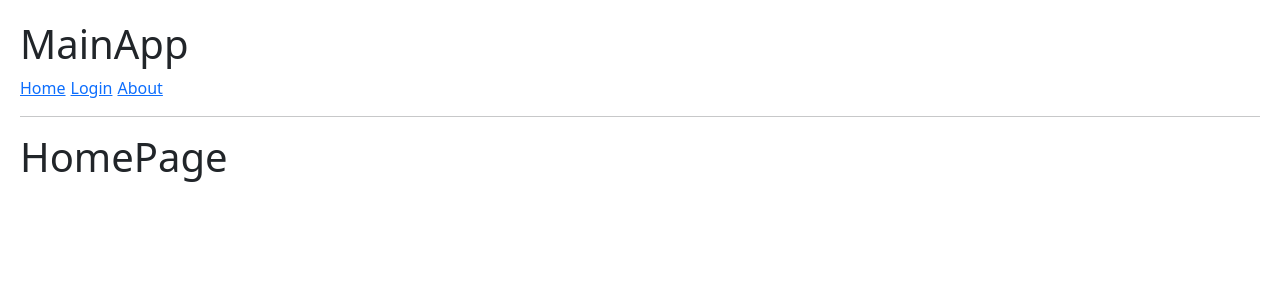
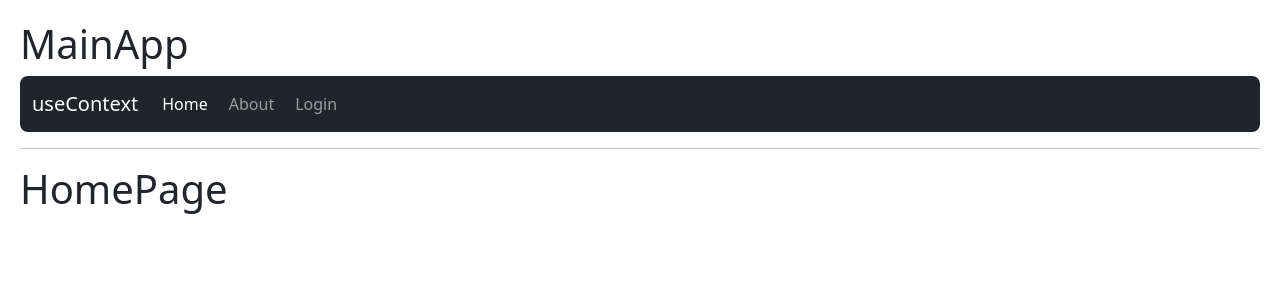
Before and after one commit to chalscc/React-Hook-App, a React (Vite) app: page / in a window 1280 px wide. Shown: the top 300 px of the page. Built offline with nearby package versions, Linux system fonts and the light colour scheme.

Commit message:
Creación de navbar

```diff
--- a/src/09-useContext/Navbar.jsx
+++ b/src/09-useContext/Navbar.jsx
@@ -1,14 +1,44 @@
 import React from 'react'
-import { Navigate, Route, Routes, Link } from 'react-router-dom'
+import { Link, NavLink } from 'react-router-dom'
 
 export const Navbar = () => {
   return (
     <>
     {/* Funciona como el anchor tag de HTML <a href=""></a> per sin re-renderizar toda la pantalla */}
         {/* Lo utilizariamos para navegar a sitios externos principalmente */}
-        <Link to="/">Home</Link>
+        {/* <Link to="/">Home</Link>
         <Link to="/login">Login</Link>
-        <Link to="/about">About</Link>
+        <Link to="/about">About</Link> */}
+
+
+        <nav className="navbar navbar-expand-lg navbar-dark bg-dark rounded-3">
+        <div className="container-fluid">
+
+            <Link className="navbar-brand" href="/">useContext</Link>
+
+            <div className="collapse navbar-collapse" id="navbarNav">
+            <ul className="navbar-nav">
+                <NavLink
+                    className={(arg) =>  `nav-link ${arg.isActive ? 'active' : ''}`}
+                    to="/">
+                    Home
+                </NavLink>
+
+                <NavLink
+                    className={(arg) =>  `nav-link ${arg.isActive ? 'active' : ''}`}
+                    to="/about">
+                    About
+                </NavLink>
+
+                <NavLink
+                    className={(arg) =>  `nav-link ${arg.isActive ? 'active' : ''}`}
+                    to="/login">
+                    Login
+                </NavLink>
+            </ul>
+            </div>
+        </div>
+        </nav>
     </>
   )
 }
```
